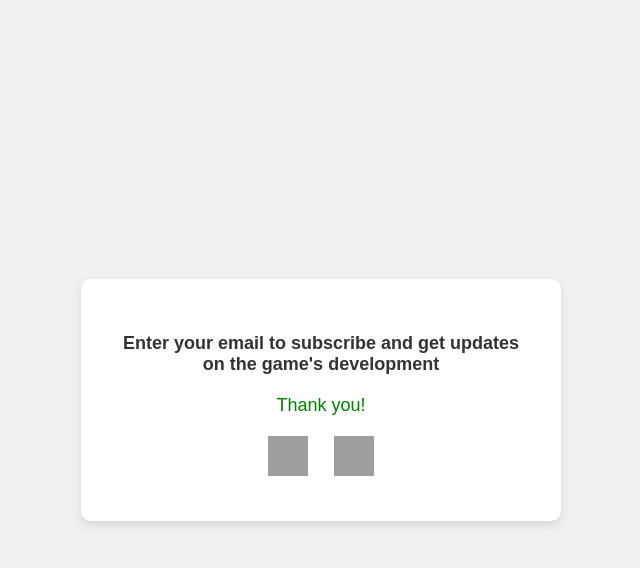
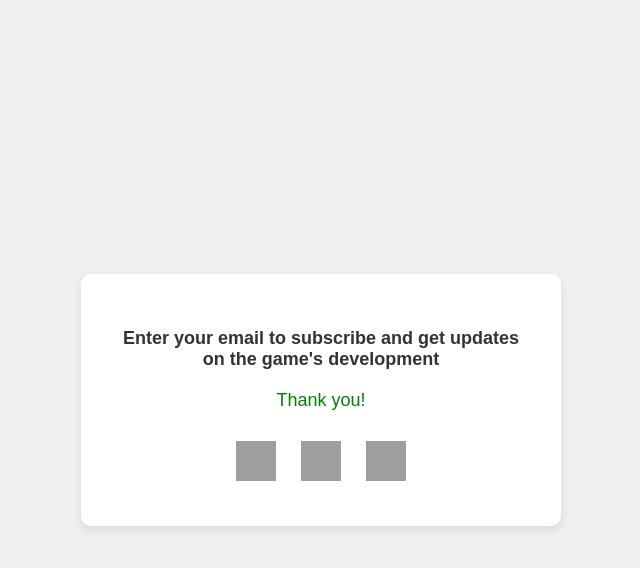
Before and after one commit to developermogul/developermogul.github.io, a plain HTML site: page index.html in a window 1280 px wide. Both pictures are taken after typing "name@example.com" into the empty fields and a click on the button "Subscribe". Shown: the whole page, without its empty margins (319-959 px from the left). Drawn offline with Linux system fonts and the light colour scheme; grey boxes are pictures that could not be loaded.

Commit message:
Update index.html

```diff
--- a/index.html
+++ b/index.html
@@ -46,7 +46,7 @@
       margin-top: 20px;
     }
     .social-icons {
-      margin-top: 20px;
+      margin-top: 30px;
     }
     .social-icons a {
       display: inline-block;
@@ -71,17 +71,18 @@
     <br>
     <button type="submit">Subscribe</button>
   </form>
+  <div id="thankYou">Thank you!
 
-  <div id="thankYou">
-    Thank you!<br>
-    <div class="social-icons">
-      <a href="https://www.youtube.com/@birdgame3000" target="_blank">
-        <img src="https://upload.wikimedia.org/wikipedia/commons/b/b8/YouTube_Logo_2017.svg" alt="YouTube">
-      </a>
-      <a href="https://www.instagram.com/birdgame3000" target="_blank">
-        <img src="https://upload.wikimedia.org/wikipedia/commons/e/e7/Instagram_logo_2016.svg" alt="Instagram">
-      </a>
-    </div>
+  <div class="social-icons">
+    <a href="https://www.youtube.com" target="_blank">
+      <img src="https://upload.wikimedia.org/wikipedia/commons/b/b8/YouTube_Logo_2017.svg" alt="YouTube">
+    </a>
+    <a href="https://www.facebook.com" target="_blank">
+      <img src="https://upload.wikimedia.org/wikipedia/commons/5/51/Facebook_f_logo_%282019%29.svg" alt="Facebook">
+    </a>
+    <a href="https://www.instagram.com" target="_blank">
+      <img src="https://upload.wikimedia.org/wikipedia/commons/e/e7/Instagram_logo_2016.svg" alt="Instagram">
+    </a>
   </div>
 </div>
 
@@ -100,7 +101,7 @@
       alert('Please enter a valid email address.');
     }
   });
-</script>
+</script> </div>
 
 </body>
 </html>
```
